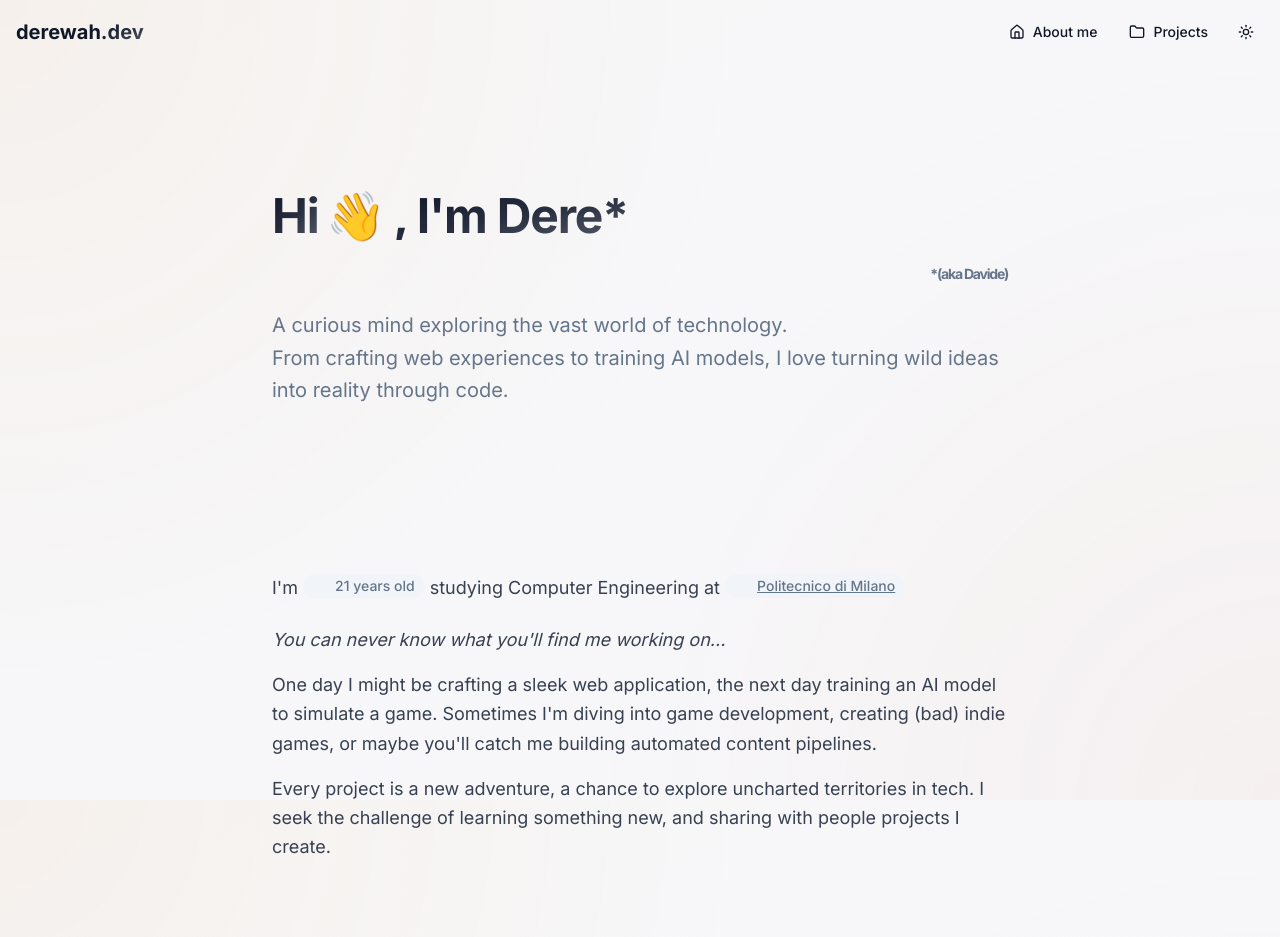
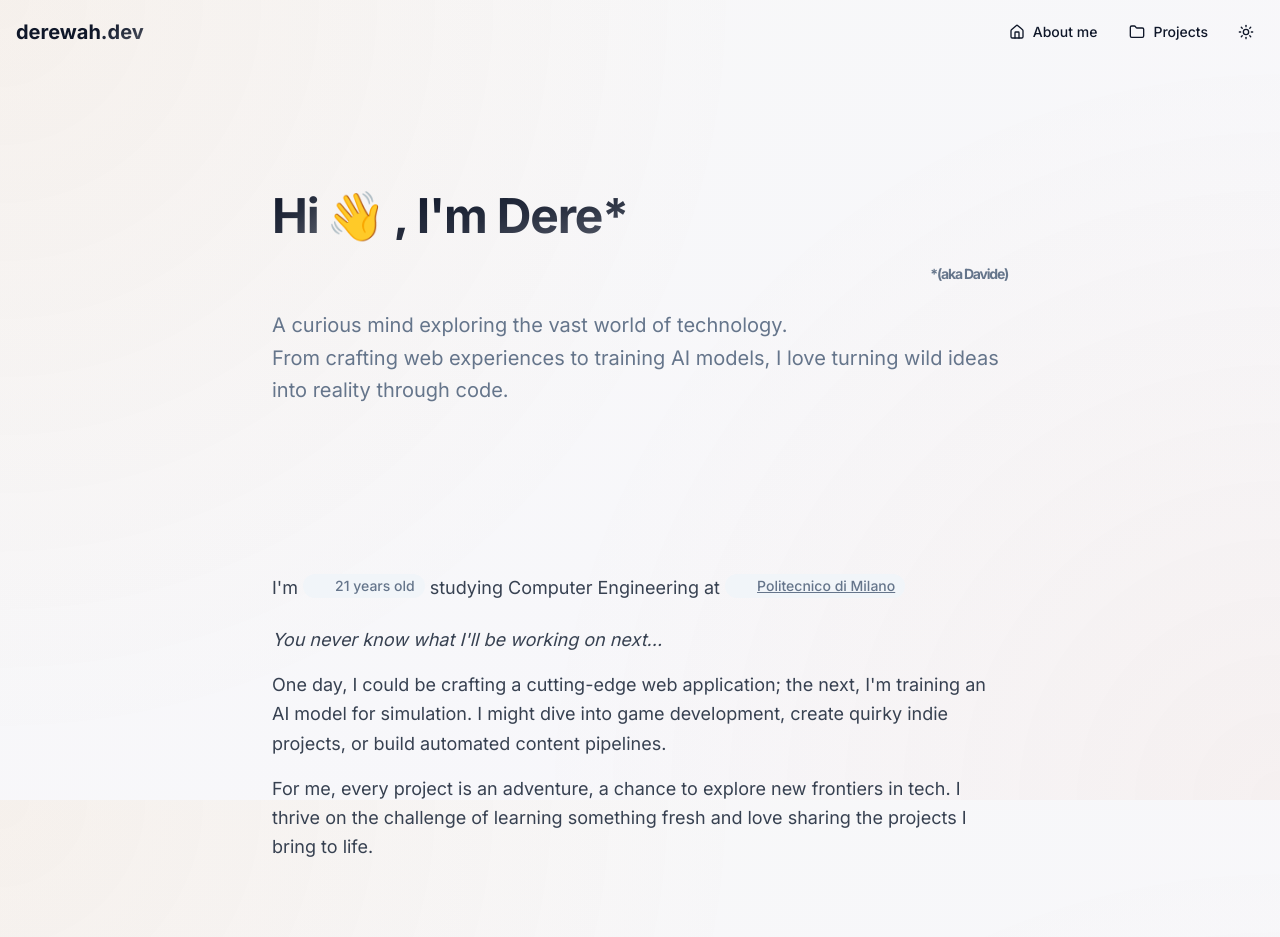
Before and after one commit to Dere-Wah/my-website-new, a Next.js app: page / in a window 1280 px wide. Shown: the top 937 px of the page. Built offline with nearby package versions, Linux system fonts and the light colour scheme; some icons are missing.

Commit message:
improve wording

```diff
--- a/components/about.tsx
+++ b/components/about.tsx
@@ -33,19 +33,19 @@ export default function About() {
           </p>
 
           <p className="text-lg leading-relaxed italic">
-            You can never know what you'll find me working on...
+            You never know what I'll be working on next...
           </p>
           <p className="text-lg leading-relaxed">
-            One day I might be crafting a sleek web application, the next day
-            training an AI model to simulate a game. Sometimes I'm diving into
-            game development, creating (bad) indie games, or maybe you'll catch
-            me building automated content pipelines.
+            One day, I could be crafting a cutting-edge web application; the
+            next, I'm training an AI model for simulation. I might dive into
+            game development, create quirky indie projects, or build automated
+            content pipelines.
           </p>
 
           <p className="text-lg leading-relaxed">
-            Every project is a new adventure, a chance to explore uncharted
-            territories in tech. I seek the challenge of learning something new,
-            and sharing with people projects I create.
+            For me, every project is an adventure, a chance to explore new
+            frontiers in tech. I thrive on the challenge of learning something
+            fresh and love sharing the projects I bring to life.
           </p>
         </div>
       </motion.div>
```
